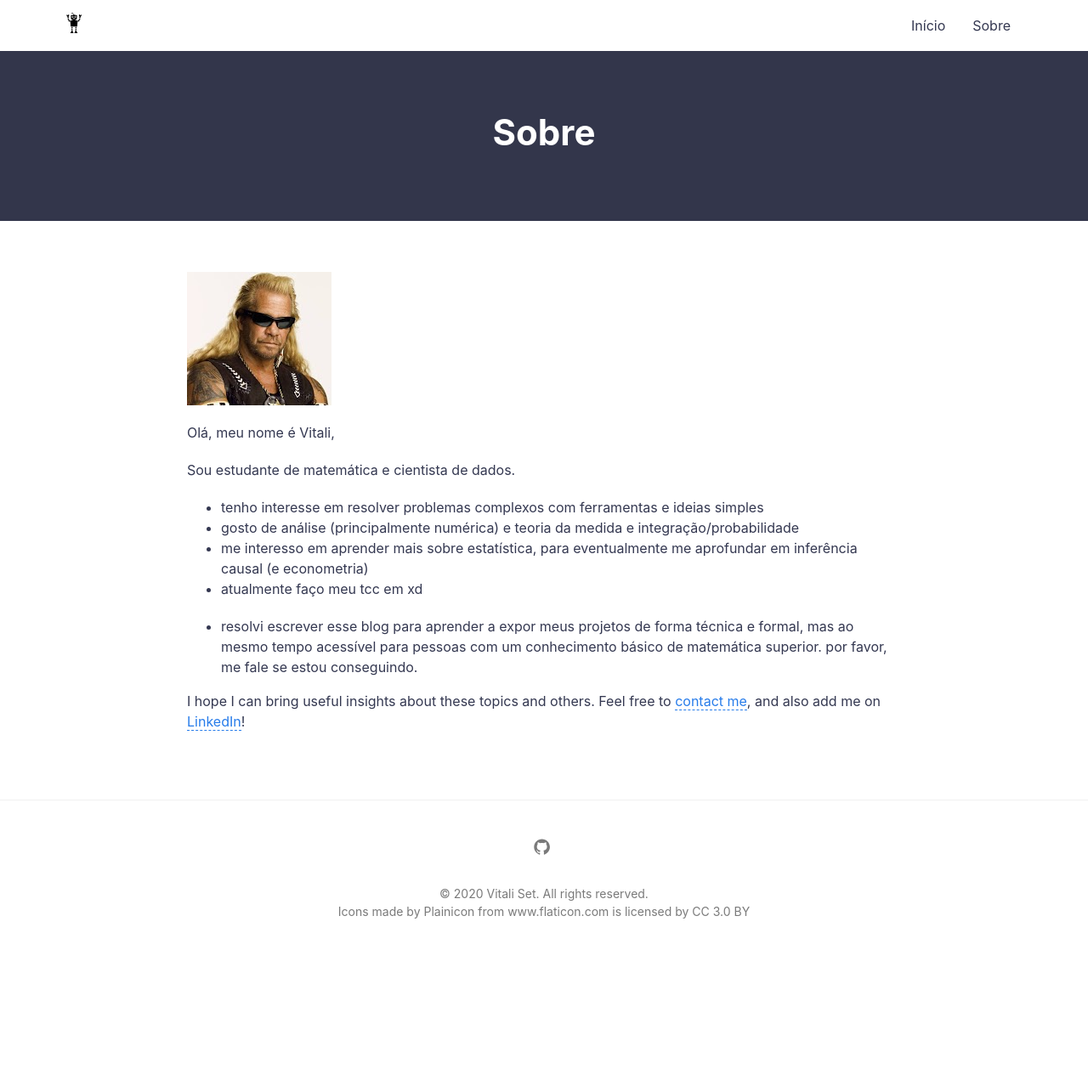
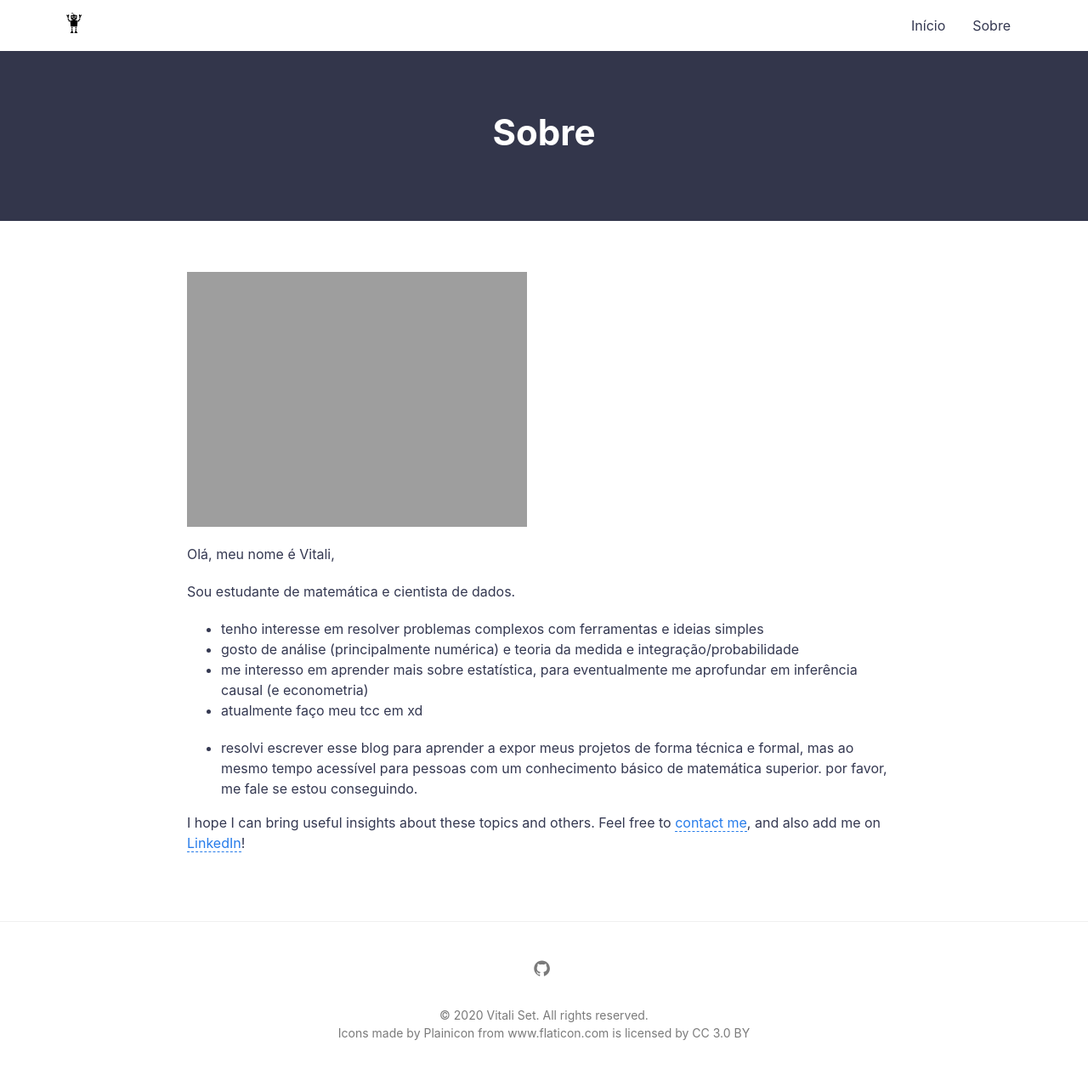
Before and after one commit to vitaliset/vitaliset.github.io, a Jekyll site: the page built from about.md, in a window 1280 px wide. Shown: the whole page at 85% size. Built offline with Jekyll 4.4.1, drawn with Linux system fonts in a browser that asks for light colours; before the commit the page ends 1128 px from its top, so only the background shows below that.

Commit message:
Update about.md

```diff
--- a/about.md
+++ b/about.md
@@ -1,12 +1,10 @@
 ---
 layout: page
 title: Sobre
-image: teste1.jpg
-featured-img: teste1.jpg
 permalink: /sobre/
 ---
 
-![profile]({{ "assets/img/vitali.jpg" | absolute_url }})
+![profile]({{ "assets/img/teste2.jpg" | absolute_url }})
 
 
 Olá, meu nome é Vitali,
```
